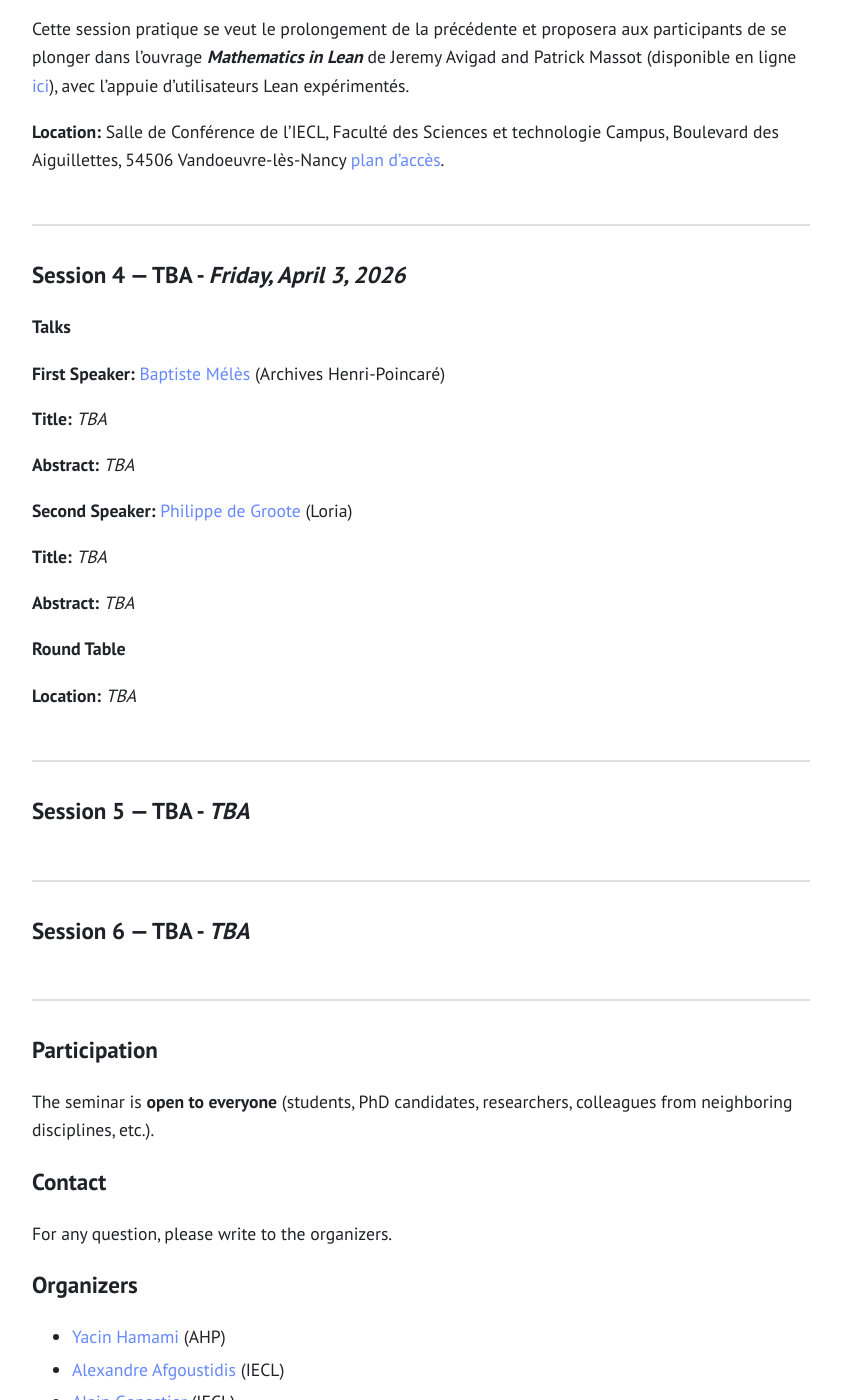
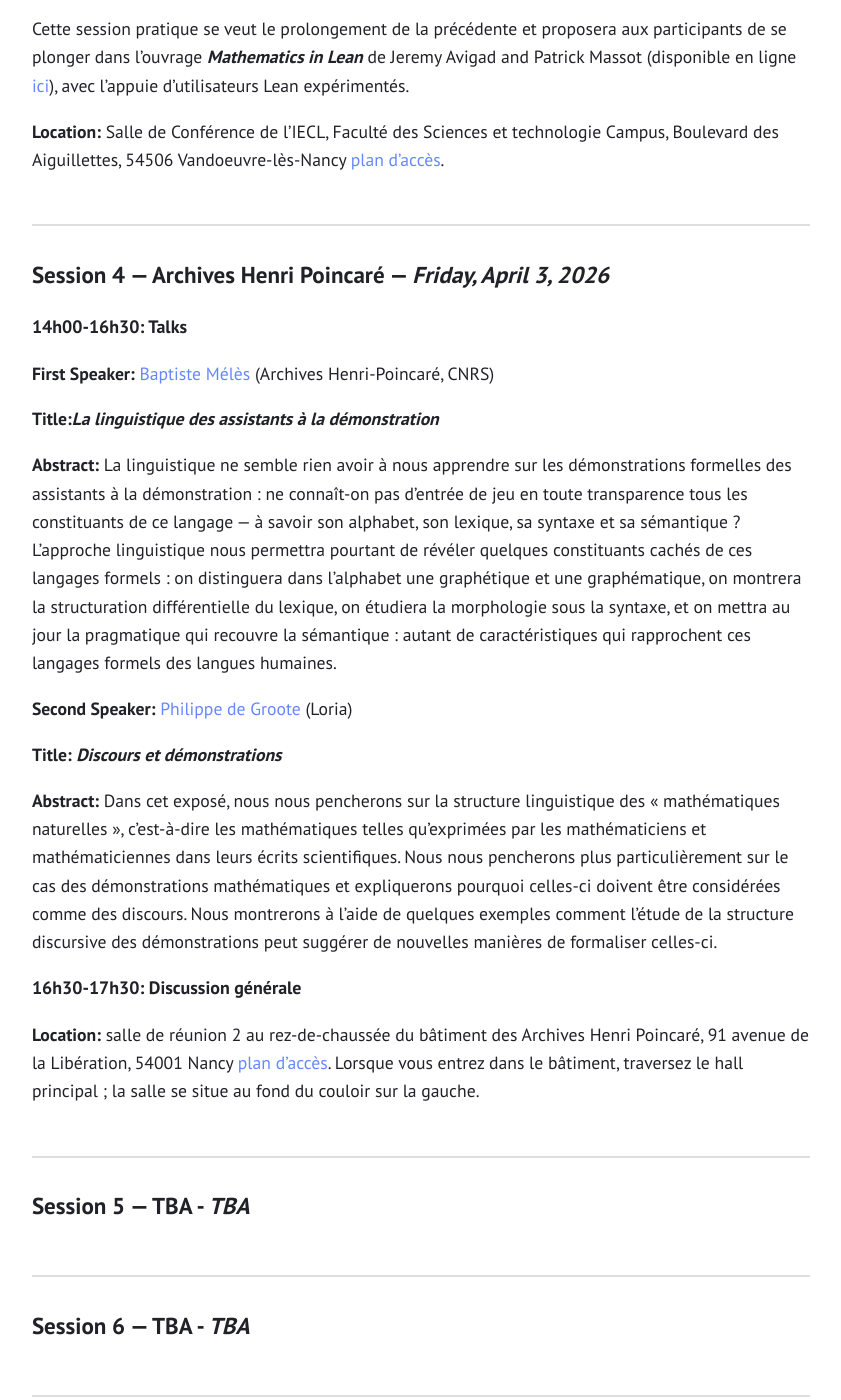
Before and after one commit to reflexions-ul/reflexions-ul.github.io, a Jekyll site: the page built from index.md, in a window 1280 px wide and 1400 px high, scrolled down 3955 px. Shown: the whole window, without its empty margins (219-1060 px from the left). Built offline with Jekyll 4.4.1, drawn with Linux system fonts in a browser that asks for light colours.

Commit message:
add: program April 3

```diff
--- a/index.md
+++ b/index.md
@@ -97,8 +97,7 @@ Cette session pratique se veut le prolongement de la précédente et proposera a
 **Title: _Retour d'expérience en mathématiques formalisées_**
 
 **Abstract:** Pourquoi vouloir faire des preuves formelles ? Qu'apporte l'ordinateur ? Et de quelles preuves parlerait-on ?
-À partir de mon expérience des cinq dernières années, qui concerne essentiellement des questions d'algèbre,
-j'essayerai de présenter mes bouts de réponse à ces questions.
+À partir de mon expérience des cinq dernières années, qui concerne essentiellement des questions d'algèbre, j'essayerai de présenter mes bouts de réponse à ces questions.
 
 
 **Second Speaker:** [Yacin Hamami](https://www.yacinhamami.com/) (Archives Henri-Poincaré, CNRS)
@@ -125,25 +124,25 @@ Cette session pratique se veut le prolongement de la précédente et proposera a
 
 ---
 
-## Session 4 — TBA - _Friday, April 3, 2026_
+## Session 4 — Archives Henri Poincaré — _Friday, April 3, 2026_
 
-### Talks
+### 14h00-16h30: Talks
 
-**First Speaker:** [Baptiste Mélès](http://baptiste.meles.free.fr/) (Archives Henri-Poincaré)
+**First Speaker:** [Baptiste Mélès](http://baptiste.meles.free.fr/) (Archives Henri-Poincaré, CNRS)
 
-**Title:** _TBA_
+**Title:_La linguistique des assistants à la démonstration_**
 
-**Abstract:** _TBA_
+**Abstract:** La linguistique ne semble rien avoir à nous apprendre sur les démonstrations formelles des assistants à la démonstration : ne connaît-on pas d'entrée de jeu en toute transparence tous les constituants de ce langage — à savoir son alphabet, son lexique, sa syntaxe et sa sémantique ? L'approche linguistique nous permettra pourtant de révéler quelques constituants cachés de ces langages formels : on distinguera dans l'alphabet une graphétique et une graphématique, on montrera la structuration différentielle du lexique, on étudiera la morphologie sous la syntaxe, et on mettra au jour la pragmatique qui recouvre la sémantique : autant de caractéristiques qui rapprochent ces langages formels des langues humaines.
 
 **Second Speaker:** [Philippe de Groote](https://members.loria.fr/PdeGroote/) (Loria)
 
-**Title:** _TBA_
+**Title: _Discours et démonstrations_**
 
-**Abstract:** _TBA_
+**Abstract:** Dans cet exposé, nous nous pencherons sur la structure linguistique des « mathématiques naturelles », c'est-à-dire les mathématiques telles qu'exprimées par les mathématiciens et mathématiciennes dans leurs écrits scientifiques. Nous nous pencherons plus particulièrement sur le cas des démonstrations mathématiques et expliquerons pourquoi celles-ci doivent être considérées comme des discours. Nous montrerons à l'aide de quelques exemples comment l'étude de la structure discursive des démonstrations peut suggérer de nouvelles manières de formaliser celles-ci.
 
-### Round Table
+### 16h30-17h30: Discussion générale
 
-**Location:** _TBA_
+**Location:** salle de réunion 2 au rez-de-chaussée du bâtiment des Archives Henri Poincaré, 91 avenue de la Libération, 54001 Nancy [plan d'accès](https://poincare.univ-lorraine.fr/fr/contact-et-acces). Lorsque vous entrez dans le bâtiment, traversez le hall principal ; la salle se situe au fond du couloir sur la gauche.
 
 <div style="margin: 50px;"></div>
 
```
